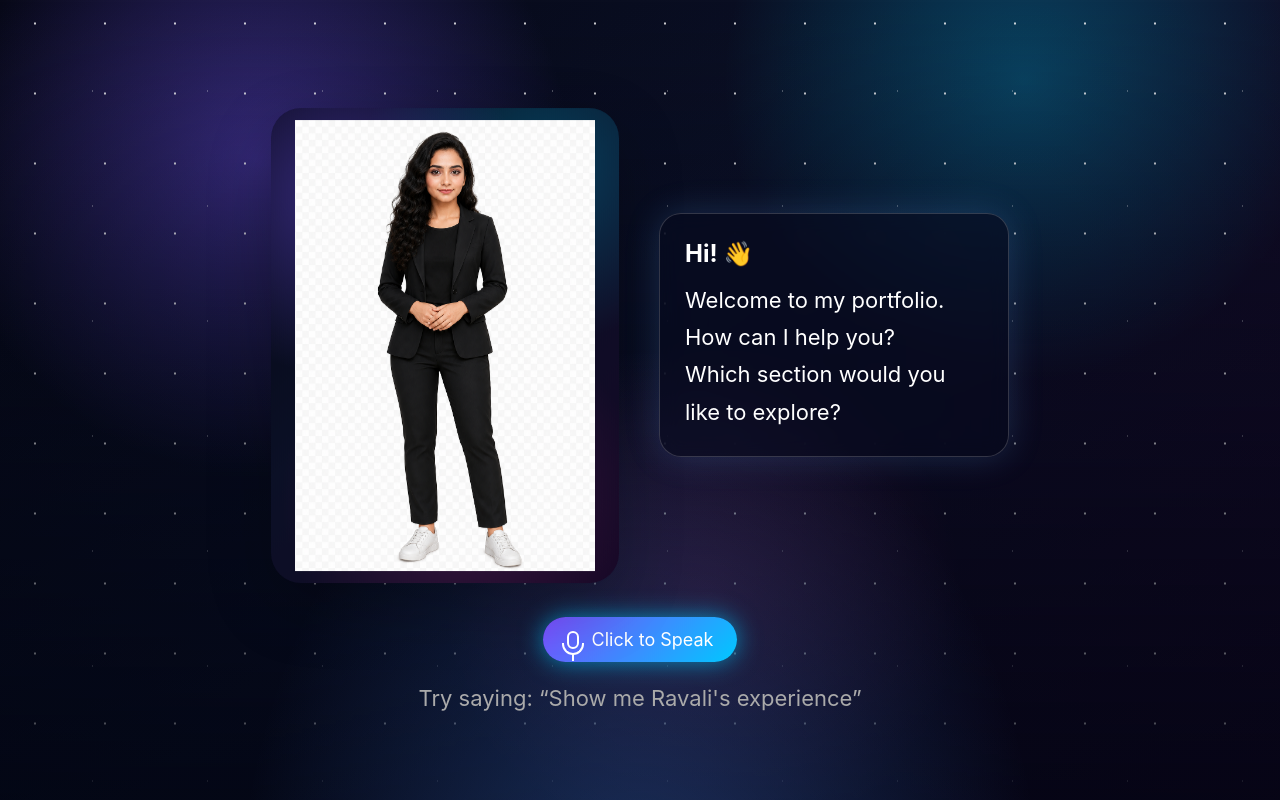
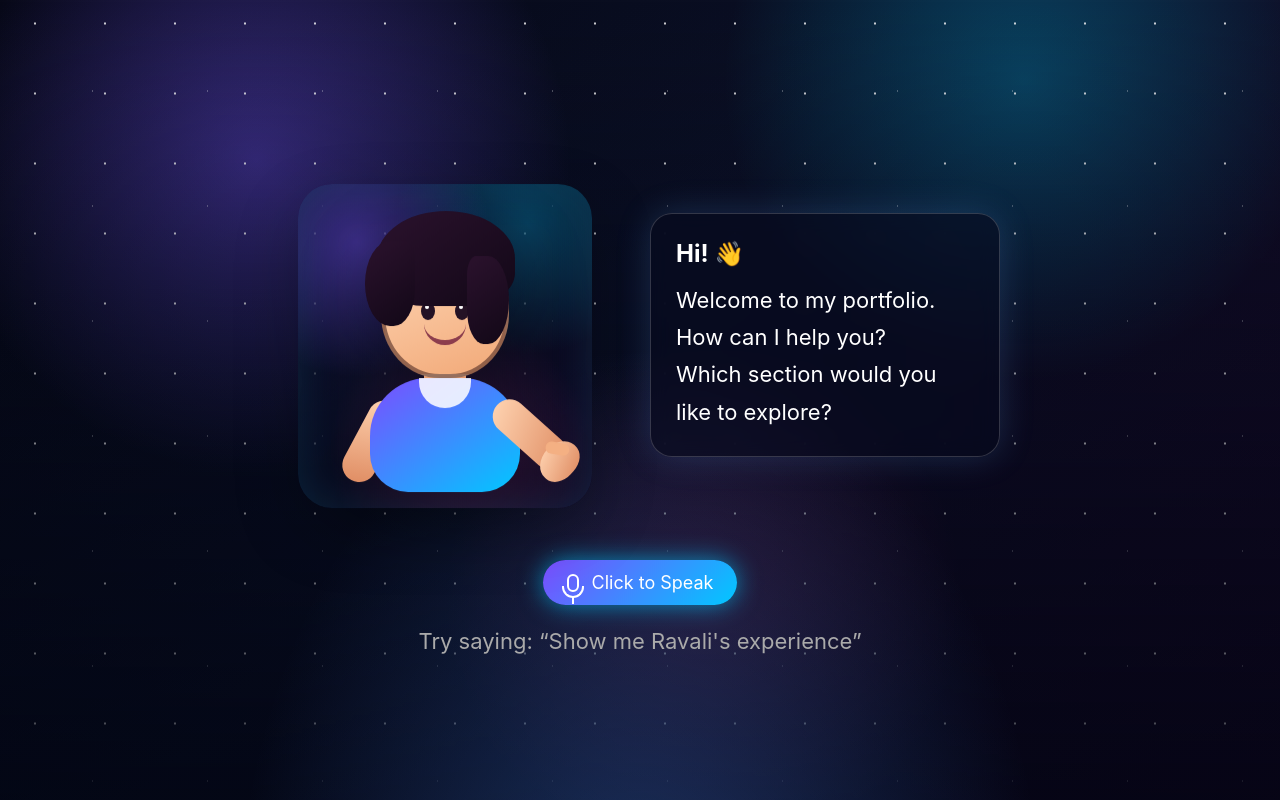
Before and after one commit to ravalireddy-24/Portfolio, a Flask app: page / in a window 1280 px wide. Run offline with Flask 3, Linux system fonts and the light colour scheme.

Commit message:
actionable cartoon

```diff
--- a/static/css/style.css
+++ b/static/css/style.css
@@ -73,69 +73,225 @@ body::after {
   display: inline-flex;
   align-items: center;
   justify-content: center;
+    width: 330px;
+  height: 360px;
   padding: 18px;
-  border: 1px solid rgba(255, 255, 255, 0.12);
+  border: 1px solid rgba(255, 255, 255, 0.14);
   border-radius: 38px;
+   background: transparent;
+  cursor: pointer;
+  overflow: visible;
+  box-shadow: none;
+  animation: floatAvatar 3s ease-in-out infinite;
+}
+
+.avatar-button::before {
+  content: "";
+  position: absolute;
+  inset: 18px;
+  border-radius: 34px;
   background:
     radial-gradient(circle at 20% 18%, rgba(118, 86, 255, 0.42), transparent 38%),
     radial-gradient(circle at 78% 12%, rgba(0, 204, 255, 0.25), transparent 36%),
     radial-gradient(circle at 55% 82%, rgba(255, 72, 176, 0.18), transparent 42%),
-    linear-gradient(135deg, #050713 0%, #0b1026 45%, #160826 100%);
-  cursor: pointer;
-    overflow: hidden;
-  box-shadow: 0 22px 65px rgba(0, 0, 0, 0.22);
-  animation: floatAvatar 3s ease-in-out infinite;
+     linear-gradient(135deg, rgba(5, 7, 19, 0.66) 0%, rgba(11, 16, 38, 0.58) 45%, rgba(22, 8, 38, 0.62) 100%);
+  box-shadow: 0 22px 65px rgba(0, 0, 0, 0.22), inset 0 0 45px rgba(42, 216, 255, 0.12);
+  pointer-events: none;
+}
+
+.avatar-button:hover::before,
+.avatar-button:focus-visible::before {
+  border: 1px solid rgba(42, 216, 255, 0.42);
+  box-shadow: 0 24px 70px rgba(42, 216, 255, 0.18), inset 0 0 50px rgba(124, 77, 255, 0.18);
 }
 
 .avatar-button:focus-visible {
   outline: 3px solid #2ad8ff;
   outline-offset: 8px;
-  border-radius: 28px;
+  border-radius: 38px;
 }
-.avatar {
-  width: 300px;
+.cartoon-avatar,
+.cartoon-avatar span {
+  position: absolute;
   display: block;
 }
 
-.avatar-handshake {
-  position: absolute;
-  right: 30px;
-  bottom: 31%;
-  width: 72px;
-  height: 36px;
-  opacity: 0;
-
-  pointer-events: none;
-   transform: translateX(26px) rotate(-8deg);
+.cartoon-avatar {
+  left: 50%;
+  bottom: 34px;
+  width: 230px;
+  height: 300px;
+  transform: translateX(-50%);
+  filter: drop-shadow(0 26px 35px rgba(0, 0, 0, 0.3));
+  z-index: 1;
 }
 
-.avatar-handshake::before,
-.avatar-handshake::after {
+.cartoon-head {
+  left: 50%;
+  top: 48px;
+  width: 128px;
+  height: 138px;
+  border: 4px solid rgba(67, 32, 28, 0.55);
+  border-radius: 48% 48% 46% 46%;
+  background: linear-gradient(160deg, #ffd9b9 0%, #f2a978 100%);
+  transform: translateX(-50%);
+  z-index: 3;
+}
+
+.cartoon-hair {
+  left: 47px;
+  top: 19px;
+  width: 138px;
+  height: 95px;
+  border-radius: 60% 60% 42% 42%;
+  background: linear-gradient(145deg, #2b122d, #120817);
+  z-index: 4;
+}
+
+.cartoon-hair::before,
+.cartoon-hair::after {
   content: "";
   position: absolute;
-  top: 8px;
-  width: 48px;
-  height: 18px;
-  border-radius: 999px 999px 12px 12px;
-  background: linear-gradient(135deg, #ffd2aa, #b9653e);
-  box-shadow: 0 0 18px rgba(42, 216, 255, 0.45);
+  background: inherit;
 }
 
-.avatar-handshake::before {
-  left: 0;
-  transform: rotate(12deg);
+.cartoon-hair::before {
+  left: -12px;
+  top: 30px;
+  width: 50px;
+  height: 85px;
+  border-radius: 70% 30% 60% 70%;
 }
 
-.avatar-handshake::after {
-  right: 0;
-  transform: rotate(168deg);
+.cartoon-hair::after {
+  right: 6px;
+  top: 45px;
+  width: 42px;
+  height: 88px;
+  border-radius: 30% 70% 70% 55%;
 }
 
-.avatar-button.is-shaking-hands .avatar-handshake {
-  animation: handshake 1.35s ease-in-out 2;
+.cartoon-eye {
+  top: 58px;
+  width: 14px;
+  height: 18px;
+  border-radius: 50%;
+  background: #241225;
+  z-index: 5;
 }
 
-.avatar-button.is-shaking-hands .avatar {
+.cartoon-eye::after {
+  content: "";
+  position: absolute;
+  top: 3px;
+  left: 4px;
+  width: 4px;
+  height: 4px;
+  border-radius: 50%;
+  background: white;
+}
+
+.cartoon-eye-left {
+  left: 36px;
+}
+
+.cartoon-eye-right {
+  right: 36px;
+}
+
+.cartoon-smile {
+  left: 50%;
+  bottom: 29px;
+  width: 42px;
+  height: 22px;
+  border-bottom: 5px solid #8c3d4d;
+  border-radius: 0 0 44px 44px;
+  transform: translateX(-50%);
+}
+
+.cartoon-neck {
+  left: 50%;
+  top: 174px;
+  width: 42px;
+  height: 42px;
+  border-radius: 0 0 18px 18px;
+  background: linear-gradient(160deg, #efaa7b, #d9855e);
+  transform: translateX(-50%);
+  z-index: 2;
+}
+
+.cartoon-body {
+  left: 50%;
+  bottom: 0;
+  width: 150px;
+  height: 114px;
+  border-radius: 58px 58px 38px 38px;
+  background: linear-gradient(145deg, #7c4dff, #00c8ff);
+  transform: translateX(-50%);
+  z-index: 2;
+}
+
+.cartoon-body::before {
+  content: "";
+  position: absolute;
+  left: 50%;
+  top: 0;
+  width: 52px;
+  height: 30px;
+  border-radius: 0 0 28px 28px;
+  background: rgba(255, 255, 255, 0.86);
+  transform: translateX(-50%);
+}
+
+.cartoon-arm {
+  top: 209px;
+  width: 34px;
+  height: 88px;
+  border-radius: 999px;
+  background: linear-gradient(160deg, #ffd4b2, #df8b61);
+  transform-origin: 50% 12px;
+  z-index: 1;
+}
+
+.cartoon-arm-left {
+  left: 40px;
+  transform: rotate(28deg);
+}
+
+.cartoon-arm-right {
+  right: 37px;
+  transform: rotate(-48deg);
+  z-index: 5;
+}
+
+.cartoon-hand {
+  left: -5px;
+  bottom: -13px;
+  width: 44px;
+  height: 34px;
+  border-radius: 50% 50% 45% 45%;
+  background: linear-gradient(160deg, #ffd4b2, #df8b61);
+}
+
+.cartoon-hand::before {
+  content: "";
+  position: absolute;
+  left: 24px;
+  top: -5px;
+  width: 12px;
+  height: 24px;
+  border-radius: 999px;
+  background: #f4b083;
+  transform: rotate(-32deg);
+}
+
+.avatar-button.is-shaking-hands .cartoon-arm-right,
+.avatar-button:hover .cartoon-arm-right,
+.avatar-button:focus-visible .cartoon-arm-right {
+  animation: cartoonWave 0.75s ease-in-out 4;
+}
+
+.avatar-button.is-shaking-hands .cartoon-avatar {
   animation: avatarGreeting 2.7s ease-in-out;
 }
 
@@ -232,26 +388,21 @@ body::after {
   border: none;
   cursor: pointer;
 }
-@keyframes handshake {
+@keyframes cartoonWave {
   0%, 100% {
-    opacity: 0;
- transform: translateX(26px) rotate(-8deg) scale(0.85);
-  }
-
-  12%, 88% {
-    opacity: 1;
+   transform: rotate(-48deg);
   }
 
   25% {
-    transform: rotate(22deg) scale(1);
+    transform: rotate(-78deg);
   }
 
-  45% {
- transform: translateX(0) rotate(8deg) scale(1);
+  50% {
+    transform: rotate(-34deg);
   }
 
-  65% {
- transform: translateX(4px) rotate(7deg) scale(1);
+  75% {
+    transform: rotate(-72deg);
   }
 }
 
--- a/templates/index.html
+++ b/templates/index.html
@@ -11,10 +11,22 @@
   <main class="portfolio">
 
     <section id="home" class="section active">
-    <div class="avatar-area" aria-label="Interactive portfolio avatar">
-             <button id="avatarBtn" class="avatar-button" type="button" aria-label="Ask the avatar to shake hands and say hi">
-          <img src="{{ url_for('static', filename='images/avatar.png') }}" class="avatar" alt="Ravali portfolio avatar" />
-         <span class="avatar-handshake" aria-hidden="true"></span>
+       <div class="avatar-area" aria-label="Interactive portfolio avatar">
+        <button id="avatarBtn" class="avatar-button" type="button" aria-label="Ask the cartoon avatar to wave and say hi">
+          <span class="cartoon-avatar" aria-hidden="true">
+            <span class="cartoon-hair"></span>
+            <span class="cartoon-head">
+              <span class="cartoon-eye cartoon-eye-left"></span>
+              <span class="cartoon-eye cartoon-eye-right"></span>
+              <span class="cartoon-smile"></span>
+            </span>
+            <span class="cartoon-neck"></span>
+            <span class="cartoon-body"></span>
+            <span class="cartoon-arm cartoon-arm-left"></span>
+            <span class="cartoon-arm cartoon-arm-right">
+              <span class="cartoon-hand"></span>
+            </span>
+          </span>
         </button>
 
         <div class="speech-box">
```
